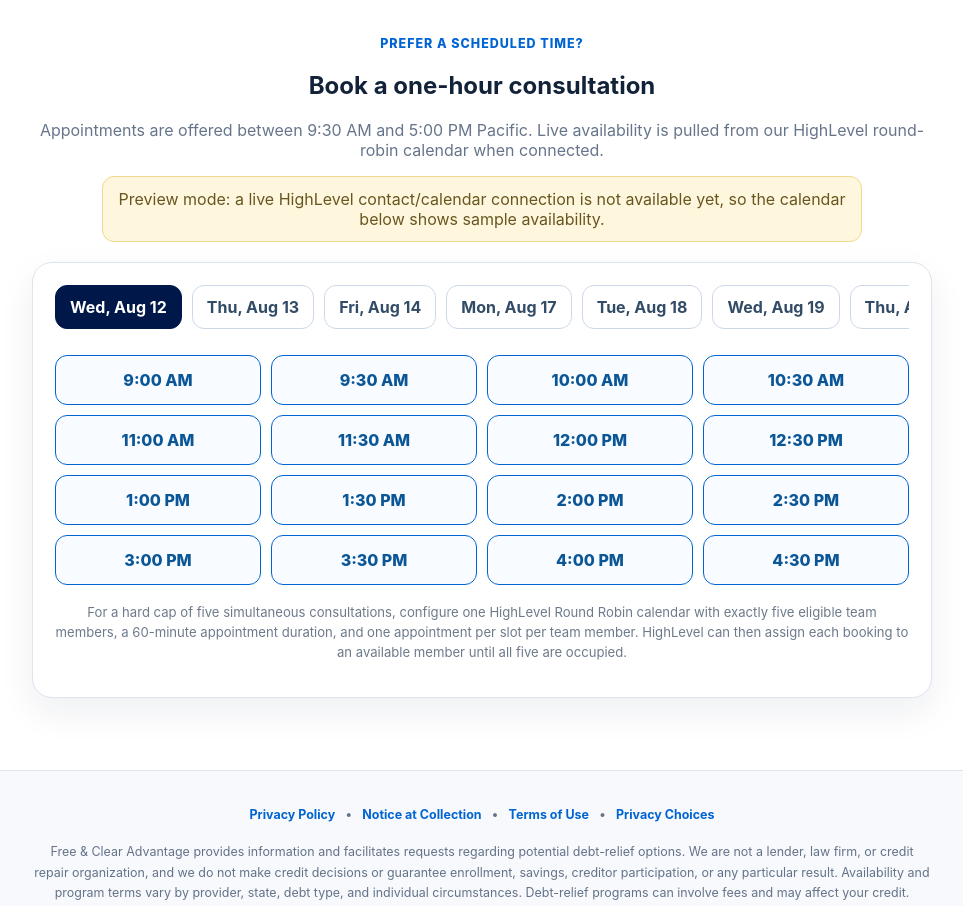
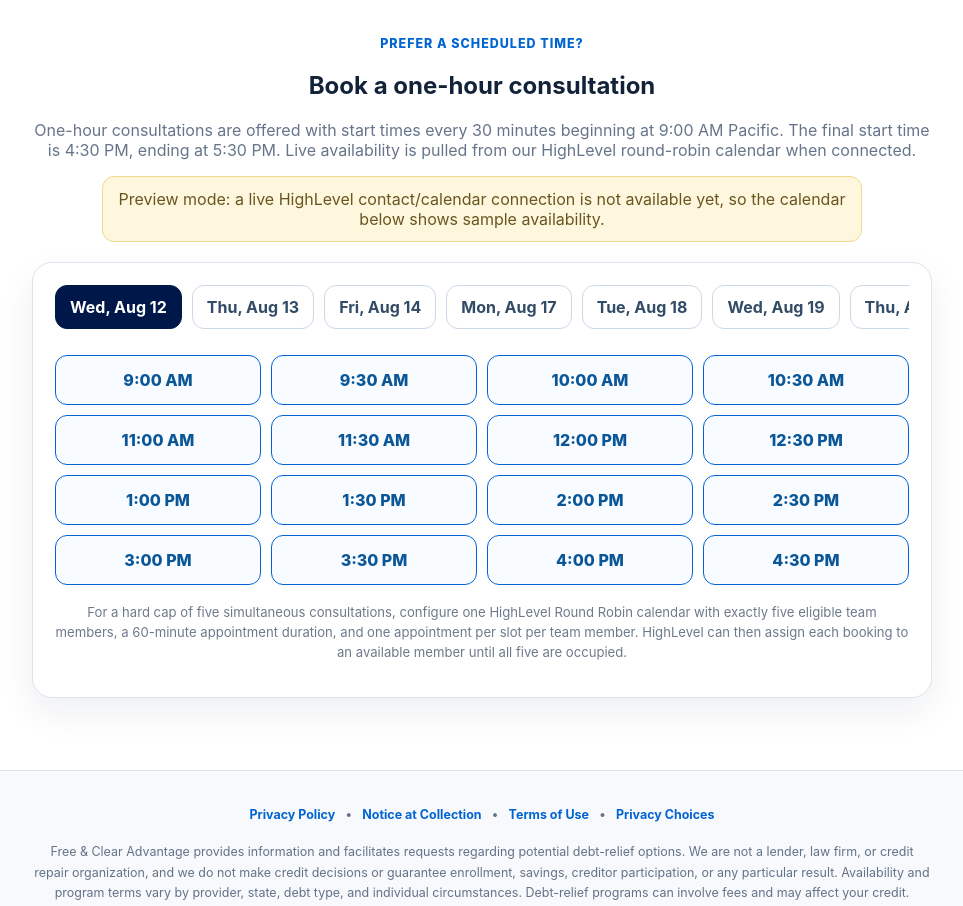
Before and after one commit to hpintojr/freeandclearadvantage, a Next.js app: page /results in a window 1280 px wide. Shown: the part 920-1826 px from the top of the page, without its empty margins (158-1121 px from the left). Built offline with nearby package versions, Linux system fonts and the light colour scheme.

Commit message:
Update consultation booking hours

```diff
--- a/app/results/page.tsx
+++ b/app/results/page.tsx
@@ -29,7 +29,7 @@ async function AsyncResults({ searchParams }: { searchParams: Promise<Record<str
       </div>
 
       <div className="booking-section">
-        <p className="eyebrow">Prefer a scheduled time?</p><h2>Book a one-hour consultation</h2><p>Appointments are offered between 9:30 AM and 5:00 PM Pacific. Live availability is pulled from our HighLevel round-robin calendar when connected.</p>
+        <p className="eyebrow">Prefer a scheduled time?</p><h2>Book a one-hour consultation</h2><p>One-hour consultations are offered with start times every 30 minutes beginning at 9:00 AM Pacific. The final start time is 4:30 PM, ending at 5:30 PM. Live availability is pulled from our HighLevel round-robin calendar when connected.</p>
         {(demo || !contactId) && <div className="demo-note">Preview mode: a live HighLevel contact/calendar connection is not available yet, so the calendar below shows sample availability.</div>}
         <BookingCalendar contactId={contactId} firstName={firstName} demoMode={demo || !contactId} />
       </div>
```
